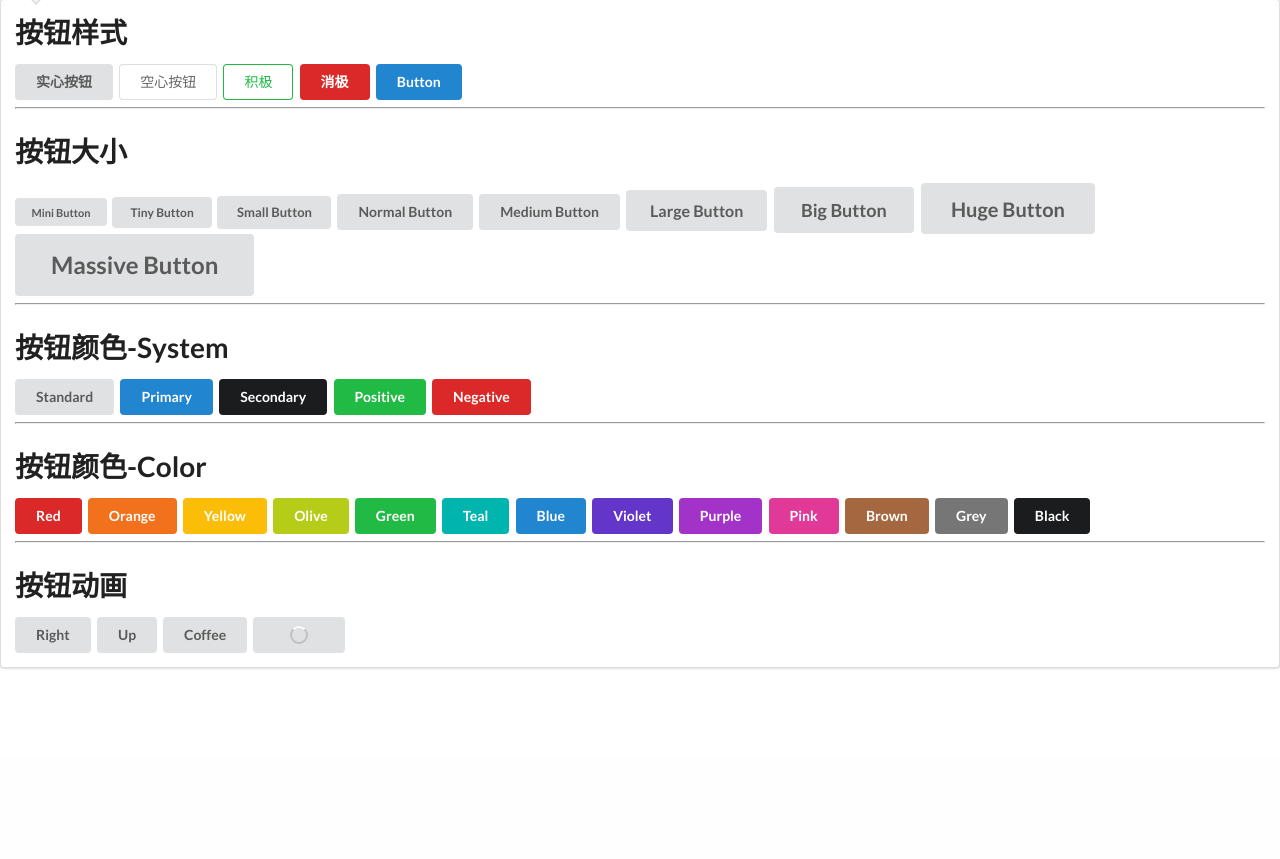
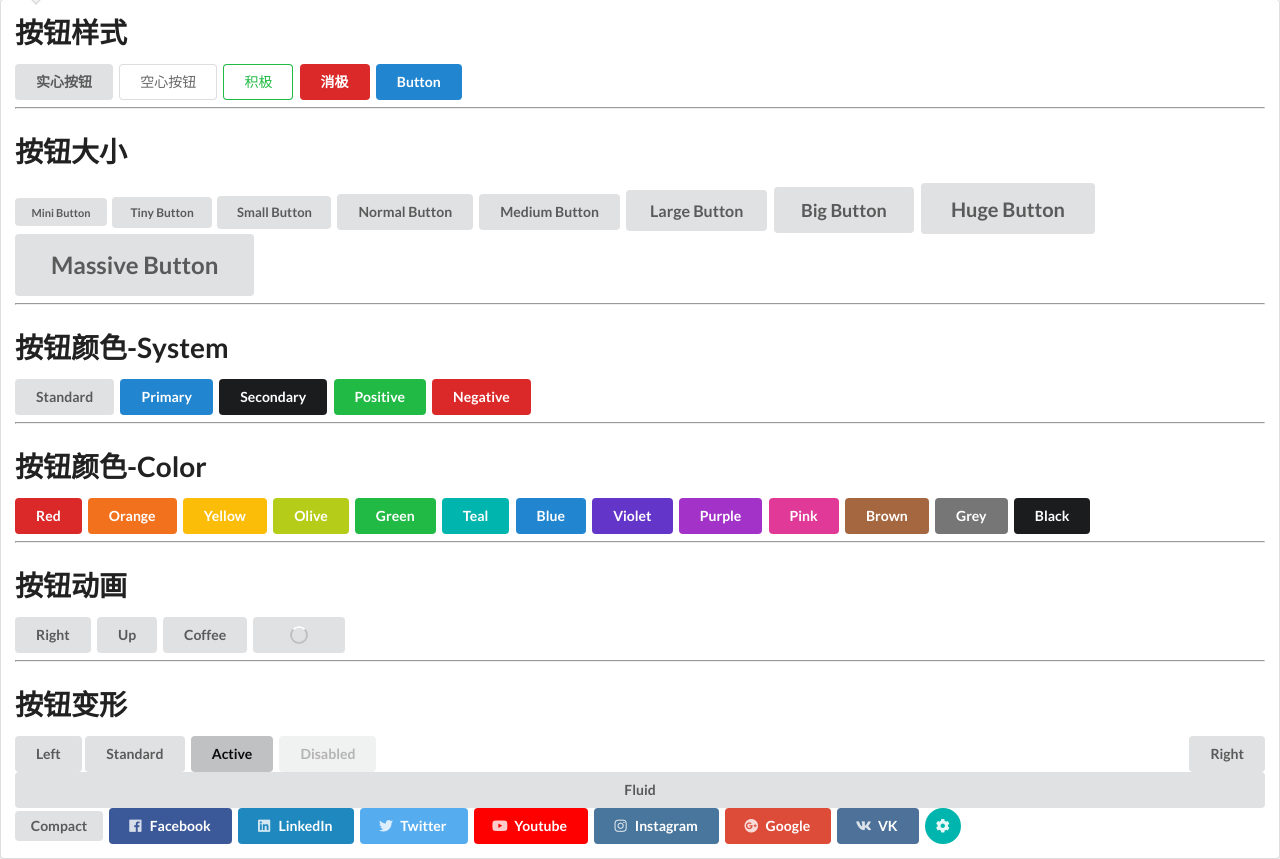
Before and after one commit to ItManHarry/wechat, a Flask app: page /ui/index in a window 1280 px wide. Shown: the part 43-902 px from the top of the page. Before the commit the page ends 712 px from the top, so only its background shows below. Run offline with Flask 2, Linux system fonts and the light colour scheme.

Commit message:
add semantic ui

```diff
--- a/chat/templates/ui/index.html
+++ b/chat/templates/ui/index.html
@@ -1,6 +1,7 @@
 {% extends 'base.html'%}
 {% block title %}Semantic UI{% endblock%}
 {% block main %}
+<!-- url : https://zijieke.com/d/86 -->
 <div class="ui segment">
   <h1>按钮样式</h1>
   <button class="ui button">实心按钮</button>
@@ -59,5 +60,22 @@
     <div class="content visible">Loading</div>
     <div class="content hidden">Loading!</div>
   </div>
+  <hr>
+  <h1>按钮变形</h1>
+  <button class="ui button">Standard</button>
+  <button class="ui button active">Active</button>
+  <button class="ui button disabled">Disabled</button>
+  <button class="ui button right floated">Right</button>
+  <button class="ui button left floated">Left</button>
+  <button class="ui button fluid">Fluid</button>
+  <button class="ui button compact">Compact</button>
+  <button class="ui button facebook"><i class="icon facebook"></i>Facebook</button>
+  <button class="ui button linkedin"><i class="icon linkedin"></i>LinkedIn</button>
+  <button class="ui button twitter"><i class="icon twitter"></i>Twitter</button>
+  <button class="ui button youtube"><i class="icon youtube"></i>Youtube</button>
+  <button class="ui button instagram"><i class="icon instagram"></i>Instagram</button>
+  <button class="ui button google plus"><i class="icon google plus"></i>Google</button>
+  <button class="ui button vk"><i class="icon vk"></i>VK</button>
+  <button class="ui button teal icon circular"><i class="icon setting"></i></button>
 </div>
 {% endblock %}
```
